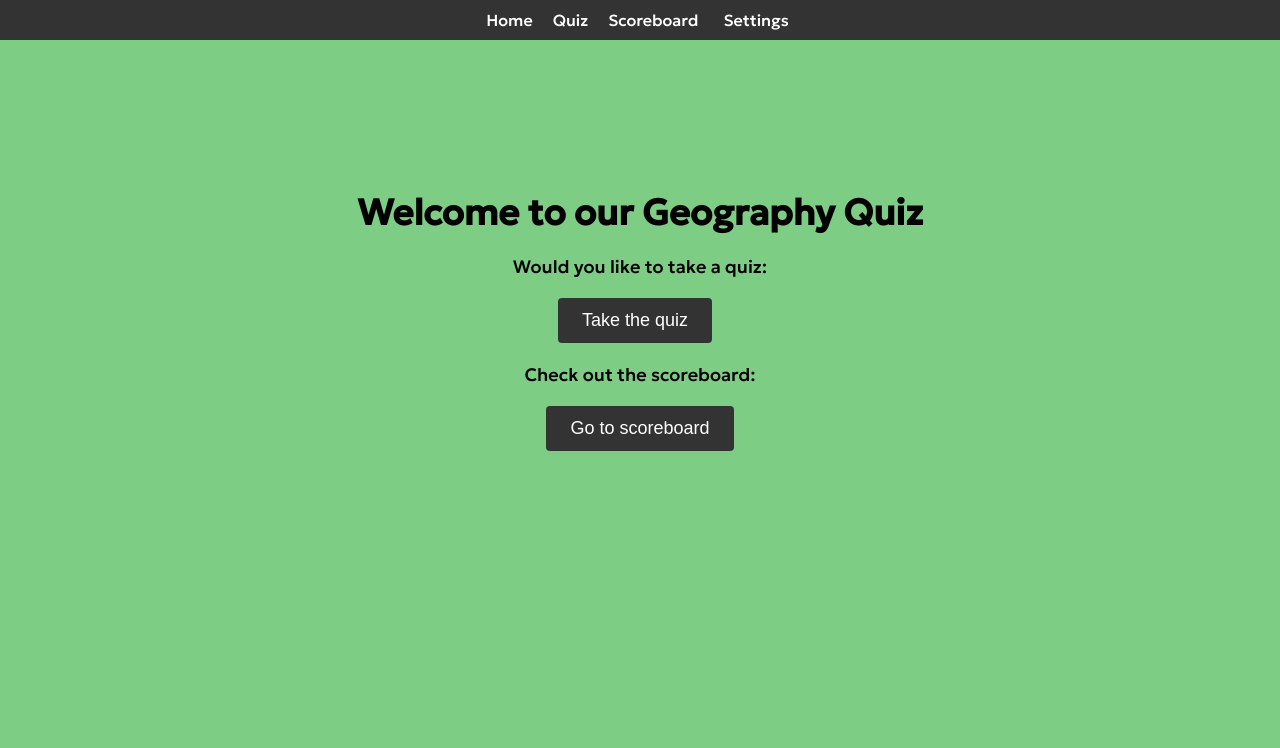
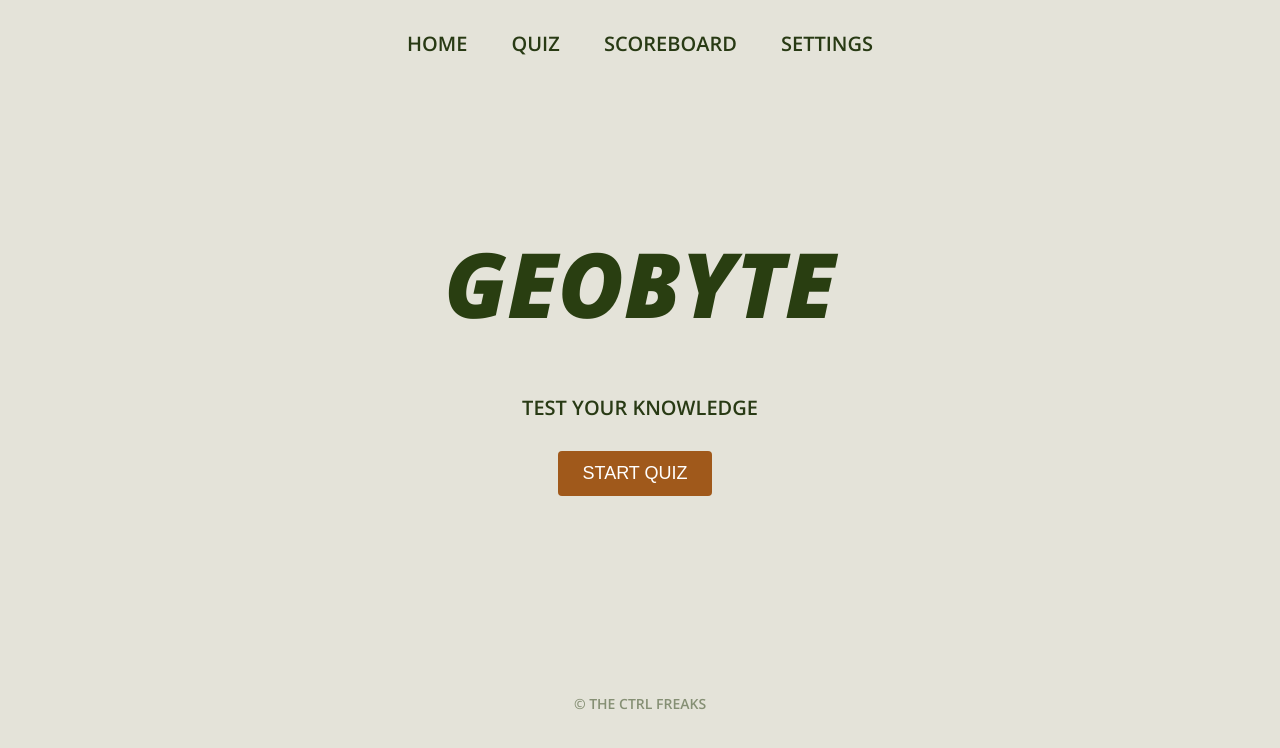
Before and after one commit to ioptyu2/the_ctrl_freaks, a plain HTML site: page client/index.html in a window 1280 px wide. Drawn offline with nearby package versions, Linux system fonts and the light colour scheme.

Commit message:
Added styling

```diff
--- a/client/assets/homepage.css
+++ /dev/null
@@ -1,88 +0,0 @@
-* {
-    margin: 0;
-    padding: 0;
-    box-sizing: border-box;
-}
-
-body {
-    background: #7DCD85;
-    font-family: 'Geologica', sans-serif;
-}
-
-.container {
-    max-width: 800px;
-    margin: 0 auto;
-    padding: 20px;
-}
-
-header {
-    background-color: #333;
-    color: #fff;
-    padding: 10px;
-}
-
-nav ul {
-    list-style-type: none;
-    display: flex;
-    justify-content: center;
-}
-
-nav ul li {
-    margin-right: 10px;
-}
-
-nav ul li a {
-    color: #fff;
-    text-decoration: none;
-    padding: 5px;
-}
-
-main {
-    text-align: center;
-    margin-top: 150px;
-}
-
-h1 {
-    font-size: 36px;
-    margin-bottom: 20px;
-}
-
-p {
-    margin-bottom: 20px;
-    font-size: 18px;
-}
-
-.buttons {
-    display: flex;
-    justify-content: center;
-    margin-bottom: 20px;
-}
-
-.buttons button {
-    border-radius: 4px;
-    margin-right: 10px;
-    padding: 12px 24px;
-    background-color: #333;
-    color: #fff;
-    border: none;
-    cursor: pointer;
-    font-size: 18px;
-}
-
-.buttons button:hover {
-    background-color: #555;
-}
-
-.scoreboard-buttons button {
-    border-radius: 4px;
-    padding: 12px 24px;
-    background-color: #333;
-    color: #fff;
-    border: none;
-    cursor: pointer;
-    font-size: 18px;
-}
-
-.scoreboard-buttons button:hover {
-    background-color: #555;
-}
--- /dev/null
+++ b/client/assets/index.css
@@ -0,0 +1,150 @@
+* {
+    margin: 0;
+    padding: 0;
+    box-sizing: border-box;
+}
+
+body {
+    background: #e4e3d9;
+    font-family: 'Open Sans', sans-serif;
+
+}
+
+.container {
+    max-width: 800px;
+    margin: 0 auto;
+    padding: 20px;
+}
+
+header {
+    color: #333;
+    padding: 10px;
+}
+
+nav {
+    display: flex;
+    justify-content: center;
+}
+
+nav ul {
+    margin-top: 20px;
+    list-style-type: none;
+}
+
+
+nav ul li a {
+    color: #283a14;
+    text-decoration: none;
+    padding: 0px;
+    margin: 0 20px;
+    font-size: 20px;
+    font-weight: 600;
+}
+
+nav ul li {
+    position: relative;
+    display: inline-block;
+}
+
+nav ul li::after {
+    content: '';
+    height: 3px;
+    width: 0;
+    background: #a0591b;
+    position: absolute;
+    left: 0;
+    bottom: -10px;
+    transition: 0.5s;
+}
+
+nav ul li:hover:after {
+    width: 100%;
+}
+
+main {
+    text-align: center;
+    margin-top: 155px;
+}
+
+
+h1 {
+    font-size: 90px;
+    margin-bottom: 20px;
+    font-weight: 800;
+    font-style: italic;
+    color: #293e11;
+}
+
+h1:hover {
+    color: #315c00;
+    cursor: default;
+    transition: 0.5s;
+}
+
+p {
+    margin-top: 50px;
+    margin-bottom: 20px;
+    font-size: 20px;
+    font-weight: 600;
+    color: #283a14;
+}
+
+.buttons {
+    display: flex;
+    justify-content: center;
+    margin-bottom: 20px;
+}
+
+.buttons button {
+    border-radius: 4px;
+    margin-right: 10px;
+    margin-top: 10px;
+    padding: 12px 24px;
+    background-color: #a0591b;
+    color: #fff;
+    border: none;
+    cursor: pointer;
+    font-size: 18px;
+    font-weight: 400;
+}
+
+.buttons button:hover {
+    background-color: #315c00;
+    transition: 0.5s;
+}
+
+.scoreboard-buttons button {
+    border-radius: 4px;
+    padding: 12px 24px;
+    background-color: #333;
+    color: #fff;
+    border: none;
+    cursor: pointer;
+    font-size: 18px;
+}
+
+.scoreboard-buttons button:hover {
+    background-color: #555;
+}
+
+footer {
+    margin-top: 198px;
+}
+
+#footer {
+    display: flex;
+    justify-content: center;
+    font-size: 14px;
+    color: #293e11;
+    opacity: 0.5
+}
+
+/**#image {
+    width: 45px;
+    height: 45px;
+    position: fixed;
+    top: 50%;
+    left: 20px;
+    transform: translate(80%, -780%);
+
+}**/
--- /dev/null
+++ b/client/assets/quiz.css
@@ -0,0 +1,193 @@
+* {
+    margin: 0;
+    padding: 0;
+    font-family: 'Varela Round', sans-serif;
+    box-sizing: border-box;
+}
+
+body {
+    background: #e4e3d9;
+}
+
+
+.app {
+    background: #293e11;
+    width: 90%;
+    max-width: 600px;
+    margin: 45px auto 0;
+    border-radius: 10px;
+    padding: 30px;
+}
+
+.app h1 {
+    font-weight: 800;
+    border-bottom: 1px solid #e4e3d9;
+    padding-bottom: 30px;
+    text-align: center;
+    font-size: 30px;
+    font-style: italic;
+    color: #e4e3d9;
+
+}
+
+.quiz {
+    padding: 20px 0;
+}
+
+.quiz h2 {
+    font-size: 18px;
+    color: #e4e3d9;
+    font-weight: 600;
+    margin-bottom: 20px;
+}
+
+.btn {
+    background: #e4e3d9;
+    color: #18240b;
+    font-weight: 400;
+    width: 100%;
+    border: none;
+    padding: 12px 24px;
+    margin: 10px 0;
+    text-align: left;
+    border-radius: 4px;
+    cursor: pointer;
+    transition: all 0.3s;
+    font-size: 18px;
+}
+
+.btn:hover {
+    background-color: #e4e3d9;
+    color: #315c00;
+}
+
+
+p {
+    margin-top: 20px;
+    font-weight: 600;
+    padding-bottom: 30px;
+    text-align: center;
+    font-size: 24px;
+    color: #e4e3d9;
+}
+
+#next-btn {
+    display: flex;
+    justify-content: center;
+    background: #a0591b;
+    color: #fff;
+    font-weight: 400;
+    width: 150px;
+    border: 0;
+    padding: 12px 24px;
+    margin: 20px auto 0;
+    border-radius: 4px;
+    cursor: pointer;
+    font-size: 18px;
+}
+
+.correct {
+    background-color: #4a810b;
+    color: #e4e3d9;
+}
+
+.incorrect {
+    background-color: #c8391d;
+    color: #e4e3d9;
+}
+
+#result {
+    display: flex;
+    justify-content: center;
+    color: #e4e3d9;
+    font-weight: 600;
+    font-size: 24px;
+
+}
+
+#buttons {
+    text-align: center;
+    margin-top: 40px;
+}
+
+#buttons button {
+    border-radius: 4px;
+    margin-top: 30px;
+    margin-right: 10px;
+    padding: 12px 24px;
+    background-color: #e4e3d9;
+    color: #18240b;
+    border: none;
+    cursor: pointer;
+    font-size: 18px;
+}
+
+#easy:hover {
+    color: #4a810b;
+    transition: 0.3s;
+}
+
+
+#intermediate:hover {
+    color: #c86d1d;
+    transition: 0.3s;
+}
+
+#hard:hover {
+    color: #c8391d;
+    transition: 0.3s;
+}
+
+#random:hover {
+    color: #751dc8;
+    transition: 0.3s;
+}
+
+
+
+#text {
+    display: flex;
+    justify-content: center;
+    margin-top: 40px;
+    color: #e4e3d9;
+    font-weight: 600;
+    font-size: 24px;
+
+
+}
+
+#input {
+    display: flex;
+    justify-content: center;
+    margin-top: 20px;
+}
+
+#submit {
+    display: flex;
+    justify-content: center;
+}
+
+#name-input {
+    font-size: 18px;
+    border: none;
+    border-radius: 4px;
+    width: 250px;
+    padding: 12px 24px;
+}
+
+#name-input:focus {
+    outline: none;
+}
+
+.c-hover-disabled,
+.c-hover-disabled:hover {
+    background-color: #4a810b;
+    color: #e4e3d9;
+}
+
+
+.i-hover-disabled,
+.i-hover-disabled:hover {
+    background-color: #c8391d;
+    color: #e4e3d9;
+}
--- a/client/assets/scoreboard.css
+++ b/client/assets/scoreboard.css
@@ -1,16 +1,67 @@
+body {
+    font-family: 'Open Sans', sans-serif;
+    background-color: #e4e3d9;
+}
+
+#title {
+    display: flex;
+    justify-content: center;
+    margin-bottom: 30px;
+}
+
+h1 {
+    color: #293e11;
+    font-weight: bold;
+}
+
 table {
     border-collapse: collapse;
-    width: 100%;
+    width: 60%;
+}
+
+#table-container {
+    display: flex;
+    justify-content: center;
 }
 
 th,
 td {
-    border: 1px solid black;
+    border: 2px solid #293e11;
+    opacity: 0.8;
     padding: 8px;
     text-align: left;
 }
 
 th {
     background-color: #f2f2f2;
+    color: #a0591b;
     font-weight: bold;
 }
+
+#button-container {
+    display: flex;
+    justify-content: center;
+    position: fixed;
+    bottom: 20px;
+    left: 50%;
+    transform: translateX(-50%);
+}
+
+
+#button {
+    border-radius: 4px;
+    margin-right: 10px;
+    margin-top: 10px;
+    padding: 12px 24px;
+    background-color: #a0591b;
+    color: #fff;
+    border: none;
+    cursor: pointer;
+    font-size: 18px;
+    font-weight: 400;
+}
+
+#button:hover {
+    background-color: #315c00;
+    transition: 0.5s;
+}
--- a/client/assets/styles.css
+++ /dev/null
@@ -1,137 +0,0 @@
-* {
-    margin: 0;
-    padding: 0;
-    font-family: 'Geologica', sans-serif;
-    box-sizing: border-box;
-}
-
-body {
-    background: #7DCD85;
-}
-
-
-.app {
-    background: #e6f5e8;
-    width: 90%;
-    max-width: 600px;
-    margin: 100px auto 0;
-    border-radius: 10px;
-    padding: 30px;
-}
-
-.app h1 {
-    font-size: 25px;
-    color: #1f211f;
-    font-weight: 600;
-    border-bottom: 1px solid #1f211f;
-    padding-bottom: 30px;
-    text-align: center;
-}
-
-.quiz {
-    padding: 20px 0;
-}
-
-.quiz h2 {
-    font-size: 18px;
-    color: #1f211f;
-    font-weight: 600;
-    margin-bottom: 20px;
-}
-
-.btn {
-    background: #fff;
-    color: #1f211f;
-    font-weight: 500;
-    width: 100%;
-    border: 1px solid rgb(86, 86, 86);
-    padding: 10px;
-    margin: 10px 0;
-    text-align: left;
-    border-radius: 4px;
-    cursor: pointer;
-    transition: all 0.3s;
-}
-
-.btn:hover {
-    background: #404040;
-    color: #fff;
-
-}
-
-#next-btn {
-    display: flex;
-    justify-content: center;
-    background: #48774d;
-    color: #fff;
-    font-weight: 500;
-    width: 150px;
-    border: 0;
-    padding: 10px;
-    margin: 20px auto 0;
-    border-radius: 4px;
-    cursor: pointer;
-}
-
-.correct {
-    background-color: #7DCD85;
-}
-
-.incorrect {
-    background-color: #FF8787;
-}
-
-#result {
-    display: flex;
-    justify-content: center;
-}
-
-#buttons {
-    display: flex;
-    justify-content: center;
-}
-
-#buttons button {
-    border-radius: 4px;
-    margin-top: 30px;
-    margin-right: 10px;
-    padding: 12px 24px;
-    background-color: #333;
-    color: #fff;
-    border: none;
-    cursor: pointer;
-    font-size: 18px;
-}
-
-#buttons button:hover {
-    background-color: #555;
-}
-
-#text {
-    display: flex;
-    justify-content: center;
-    margin-top: 40px;
-}
-
-#input {
-    display: flex;
-    justify-content: center;
-    margin-top: 20px;
-}
-
-#submit {
-    display: flex;
-    justify-content: center;
-}
-
-#name-input {
-    font-size: 14px;
-    border: none;
-    border-radius: 3px 0px 0px 3px;
-    width: 250px;
-    padding: 12px;
-}
-
-#name-input:focus {
-    outline: none;
-}
--- a/client/index.html
+++ b/client/index.html
@@ -4,40 +4,53 @@
 <head>
     <meta charset="UTF-8">
     <meta name="viewport" content="width=device-width, initial-scale=1.0">
-    <link rel="stylesheet" href="./assets/homepage.css">
     <link rel="preconnect" href="https://fonts.googleapis.com">
     <link rel="preconnect" href="https://fonts.gstatic.com" crossorigin>
-    <link href="https://fonts.googleapis.com/css2?family=Geologica:wght@100;200;500&display=swap" rel="stylesheet">
+    <link
+        href="https://fonts.googleapis.com/css2?family=Open+Sans:ital,wght@0,300;0,500;0,600;0,700;0,800;1,800&display=swap"
+        rel="stylesheet">
+    <link rel="stylesheet" href="./assets/index.css">
     <title>Home</title>
 </head>
 
 <body>
+    <!--<img id="image" class="icon" src="./assets/globeicon.png" alt="globe icon">-->
     <header>
         <nav>
             <ul>
-                <li><a href="index.html">Home</a></li>
-                <li><a href="quiz.html">Quiz</a></li>
-                <li><a href="scoreboard.html">Scoreboard</a></li>
-                <li><a href=""></a>Settings</li>
+                <li><a href="index.html">HOME</a></li>
+                <li><a href="quiz.html">QUIZ</a></li>
+                <li><a href="scoreboard.html">SCOREBOARD</a></li>
+                <li><a href="scoreboard.html">SETTINGS</a></li>
+
             </ul>
         </nav>
     </header>
 
     <main>
-        <h1>Welcome to our Geography Quiz</h1>
-        <p>Would you like to take a quiz:</p>
+        <h1>GEOBYTE</h1>
 
-        <div class="buttons">
-            <a href="quiz.html"><button>Take the quiz</button></a>
+        <div id="test">
+
+            <p>TEST YOUR KNOWLEDGE</p>
+
+            <div class="buttons">
+                <a href="quiz.html"><button>START QUIZ</button></a>
+
+            </div>
         </div>
-
-        <p>Check out the scoreboard:</p>
+        <!--
+        <p>SEE HOW YOU RANK</p>
 
         <div class="scoreboard-buttons">
-            <a href="scoreboard.html"><button id="scoreboardBtn">Go to scoreboard</button></a>
+            <a href="scoreboard.html"><button id="scoreboardBtn">VIEW SCOREBOARD</button></a>
         </div>
-        </div>
+        </div> -->
     </main>
+
+    <footer>
+        <p id="footer">© THE CTRL FREAKS</p>
+    </footer>
 </body>
 
 </html>
--- a/server/app.js
+++ b/server/app.js
@@ -61,7 +61,8 @@ app.post("/scores", (req, res) => {
 });
 
 app.get("/scores", (req, res) => {
-    res.json(scores);
+    let sortedScores = scores.sort((a, b) => b.score - a.score);
+    res.json(sortedScores);
 });
 
 module.exports = app
```
Also changed, not shown: client/assets/newquiz.js (+11 -7 lines), client/assets/scoreboard.js (+4 -6 lines), client/quiz.html (+11 -8 lines), client/scoreboard.html (+15 -2 lines), client/assets/globeicon.png (added).
